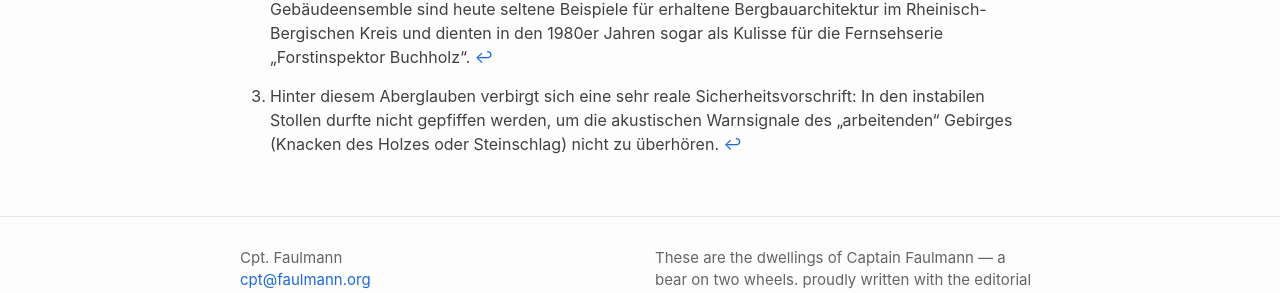
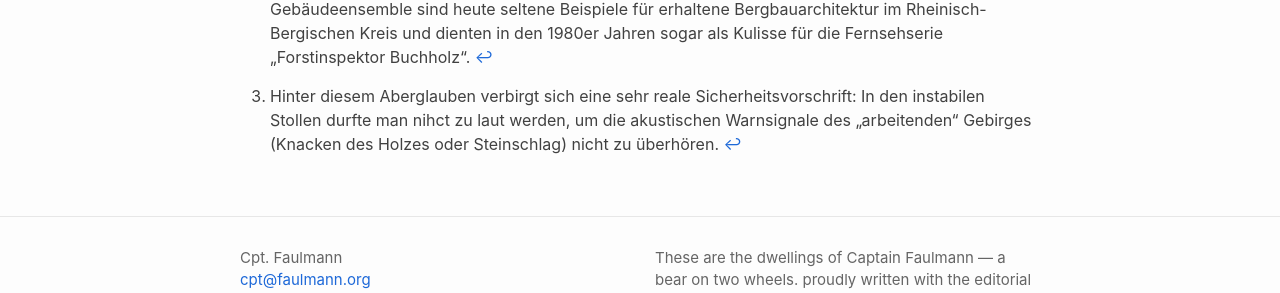
Before and after one commit to cgars/faulmann, a Jekyll site: the page built from _posts/2026-03-22-volbach.md, in a window 1280 px wide and 900 px high, scrolled down 3615 px. Shown: the part 471-764 px from the top of the window. Built offline with Jekyll 4.4.1, drawn with Linux system fonts in a browser that asks for light colours.

```diff
--- a/_posts/2026-03-22-volbach.md
+++ b/_posts/2026-03-22-volbach.md
@@ -126,4 +126,4 @@
 
 [^erze]: Die primären Erze des Reviers sind sulfidischer Natur. Besonders hervorzuheben sind:Zinkblende (Sphalerit: Das mengenmäßig wichtigste Erz, das ab der Mitte des 19. Jahrhunderts den industriellen Aufschwung der Region bestimmte.Bleiglanz (Galenit): Oft silberhaltig, bildete es die Grundlage des Berbaus vom Mittelalter bis in die frühe Neuzeit.Kupferkies (Chalkopyrit): In geringeren Mengen vorhanden, jedoch regelmäßig mitgefördert.Eisenerze (Siderit, Limonit): Vor allem in den Oxidationszonen der Gänge angereichert.
 
-[^pfeiffen]: Hinter diesem Aberglauben verbirgt sich eine sehr reale Sicherheitsvorschrift: In den instabilen Stollen durfte nicht gepfiffen werden, um die akustischen Warnsignale des „arbeitenden“ Gebirges (Knacken des Holzes oder Steinschlag) nicht zu überhören.
+[^pfeiffen]: Hinter diesem Aberglauben verbirgt sich eine sehr reale Sicherheitsvorschrift: In den instabilen Stollen durfte man nihct zu laut werden, um die akustischen Warnsignale des „arbeitenden“ Gebirges (Knacken des Holzes oder Steinschlag) nicht zu überhören.
```
